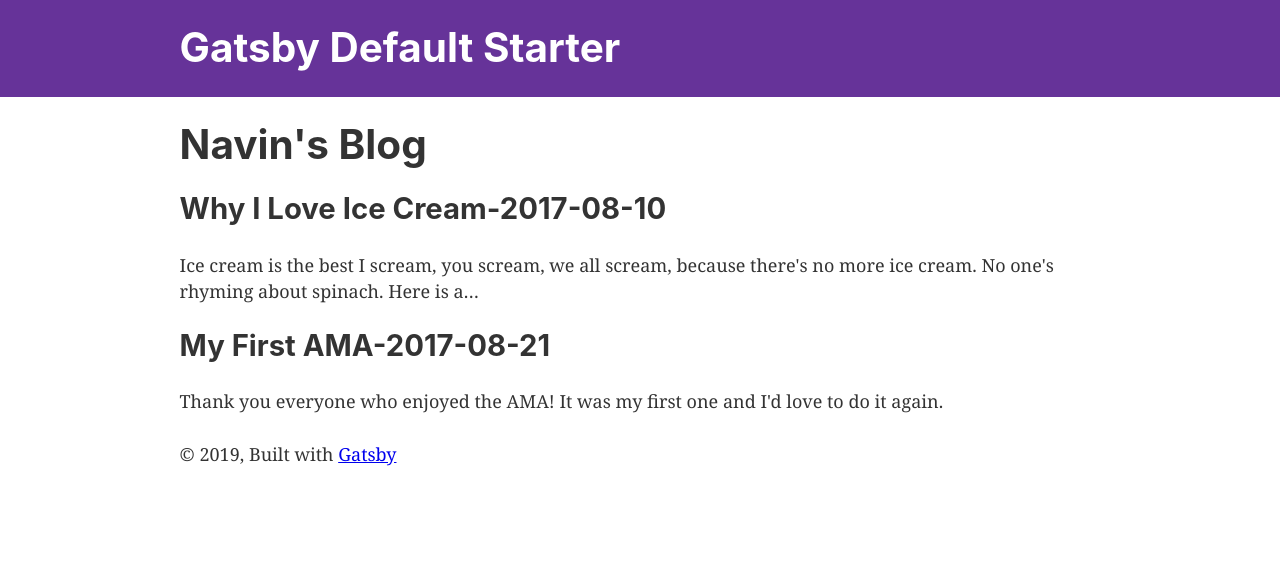
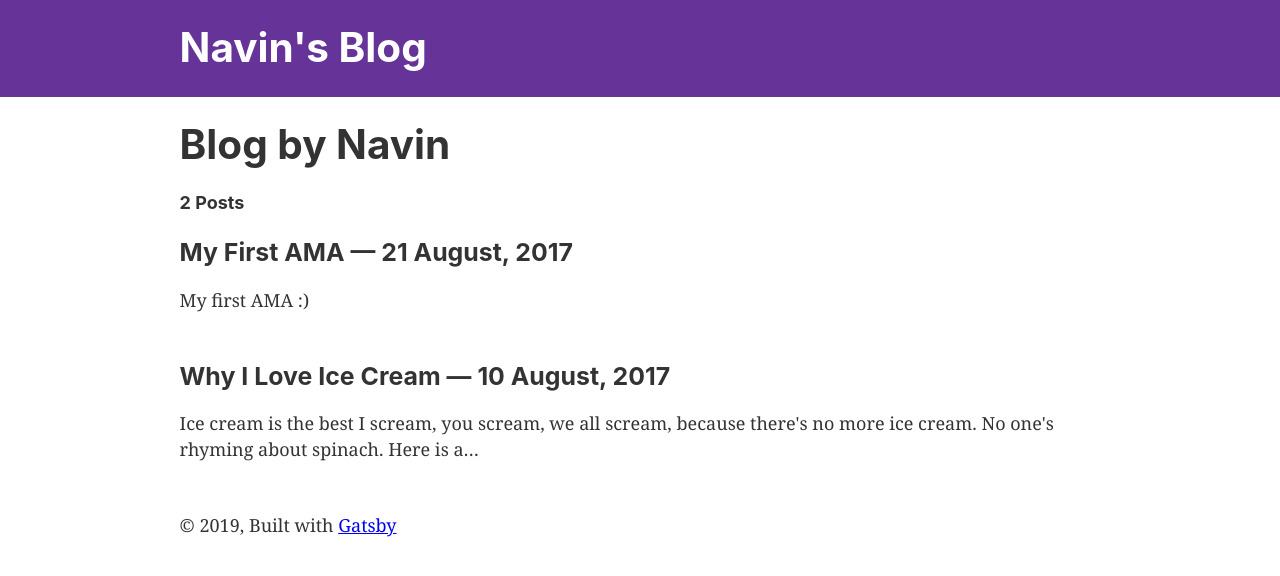
Before and after one commit to navin-moorthy/gatsby-starter-blog, a Gatsby site: page / in a window 1280 px wide. Built offline with nearby package versions, Linux system fonts and the light colour scheme; Gatsby itself is replaced by a stand-in of ours.

Commit message:
Blog Built

```diff
--- a/gatsby-config.js
+++ b/gatsby-config.js
@@ -1,8 +1,8 @@
 module.exports = {
   siteMetadata: {
-    title: `Gatsby Default Starter`,
-    description: `Kick off your next, great Gatsby project with this default starter. This barebones starter ships with the main Gatsby configuration files you might need.`,
-    author: `@gatsbyjs`,
+    title: `Navin's Blog`,
+    description: `Built this blog while learning Gatsby`,
+    author: `Navin Navi`,
   },
   plugins: [
     `gatsby-plugin-react-helmet`,
@@ -23,6 +23,7 @@
     `gatsby-transformer-remark`,
     `gatsby-transformer-sharp`,
     `gatsby-plugin-sharp`,
+    `gatsby-plugin-styled-components`,
     {
       resolve: `gatsby-plugin-manifest`,
       options: {
--- a/src/pages/index.js
+++ b/src/pages/index.js
@@ -1,54 +1,65 @@
 import React from "react"
 import { graphql, Link } from "gatsby"
+import styled from "styled-components"
+import Layout from "../components/layout"
 
-import Layout from "../components/layout"
-import Image from "../components/image"
-import SEO from "../components/seo"
+const Title = styled.h1`
+  display: inline-block;
+`
 
-const IndexPage = ({
-  data: {
-    allMarkdownRemark: { totalCount, edges },
-  },
-}) => (
-  <Layout>
-    <SEO title="Home" />
-    <div>
-      <h1>Navin's Blog</h1>
-    </div>
-    {edges.map(
-      ({
-        node: {
-          id,
-          frontmatter: { date, description, title },
-          excerpt,
-        },
-      }) => (
-        <div key={id}>
-          <h2>
-            {title}-{date}
-          </h2>
-          <p>{excerpt}</p>
-        </div>
-      )
-    )}
-  </Layout>
-)
+const BlogTitle = styled.h3`
+  margin-bottom: 20px;
+  &:hover {
+    color: #1dcaff;
+  }
+`
 
-export default IndexPage
+const BlogLink = styled(Link)`
+  text-decoration: none;
+  color: inherit;
+`
+
+const BlogBody = styled.div`
+  margin-bottom: 50px;
+`
+
+export default ({ data }) => {
+  return (
+    <Layout>
+      <div>
+        <Title>Blog by Navin</Title>
+        <h4>{data.allMarkdownRemark.totalCount} Posts</h4>
+        {data.allMarkdownRemark.edges.map(({ node }) => (
+          <BlogBody key={node.id}>
+            <BlogLink to={node.fields.slug}>
+              <BlogTitle>
+                {node.frontmatter.title} <span>— {node.frontmatter.date}</span>
+              </BlogTitle>
+            </BlogLink>
+            <p>{node.frontmatter.description || node.excerpt}</p>
+          </BlogBody>
+        ))}
+      </div>
+    </Layout>
+  )
+}
 
 export const query = graphql`
   query {
-    allMarkdownRemark {
+    allMarkdownRemark(sort: { fields: [frontmatter___date], order: DESC }) {
       totalCount
       edges {
         node {
           id
           frontmatter {
-            date
+            title
+            date(formatString: "DD MMMM, YYYY")
             description
-            title
           }
-          excerpt
+          fields {
+            slug
+          }
+          excerpt(truncate: true)
         }
       }
     }
```
Also changed, not shown: package.json (+5 -2 lines), 1 other file.
